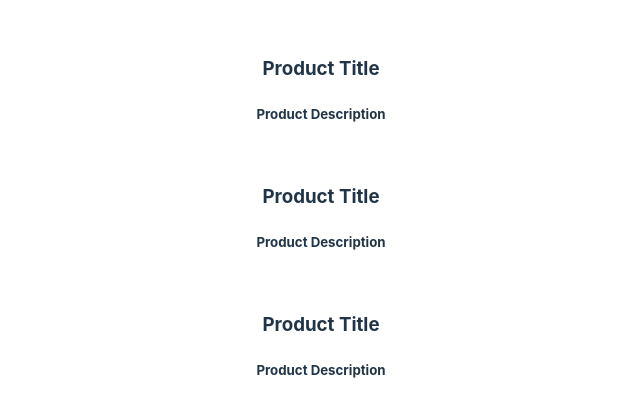
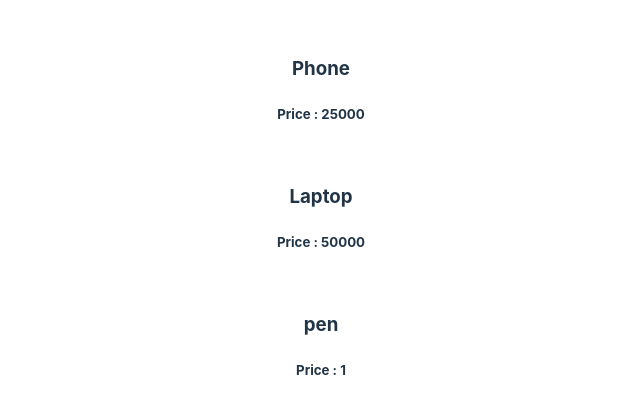
Before and after one commit to abhaytiwaricode/ReactJs-Practice-Code, a React (Vite) app in the folder basic-react-app/: page / in a window 1280 px wide. Shown: the part 173-590 px from the top of the page, without its empty margins (319-959 px from the left). Built offline with nearby package versions, Linux system fonts and the light colour scheme.

Commit message:
React Props

```diff
--- a/basic-react-app/src/components/Product.jsx
+++ b/basic-react-app/src/components/Product.jsx
@@ -1,10 +1,10 @@
 import './Product.css';
 
-function Product() {
+function Product({ title, price = 1 }) {
   return (
     <div className="Product">
-      <h3>Product Title</h3>
-      <h5>Product Description</h5>
+      <h3>{title}</h3>
+      <h5>Price : {price}</h5>
     </div>
   );
 }
--- a/basic-react-app/src/components/ProductTab.jsx
+++ b/basic-react-app/src/components/ProductTab.jsx
@@ -3,9 +3,9 @@
 function ProductTab() {
   return (
     <>
-      <Product />
-      <Product />
-      <Product />
+      <Product title="Phone" price={25000} />
+      <Product title="Laptop" price={50000} />
+      <Product title="pen" />
     </>
   );
 }
```
